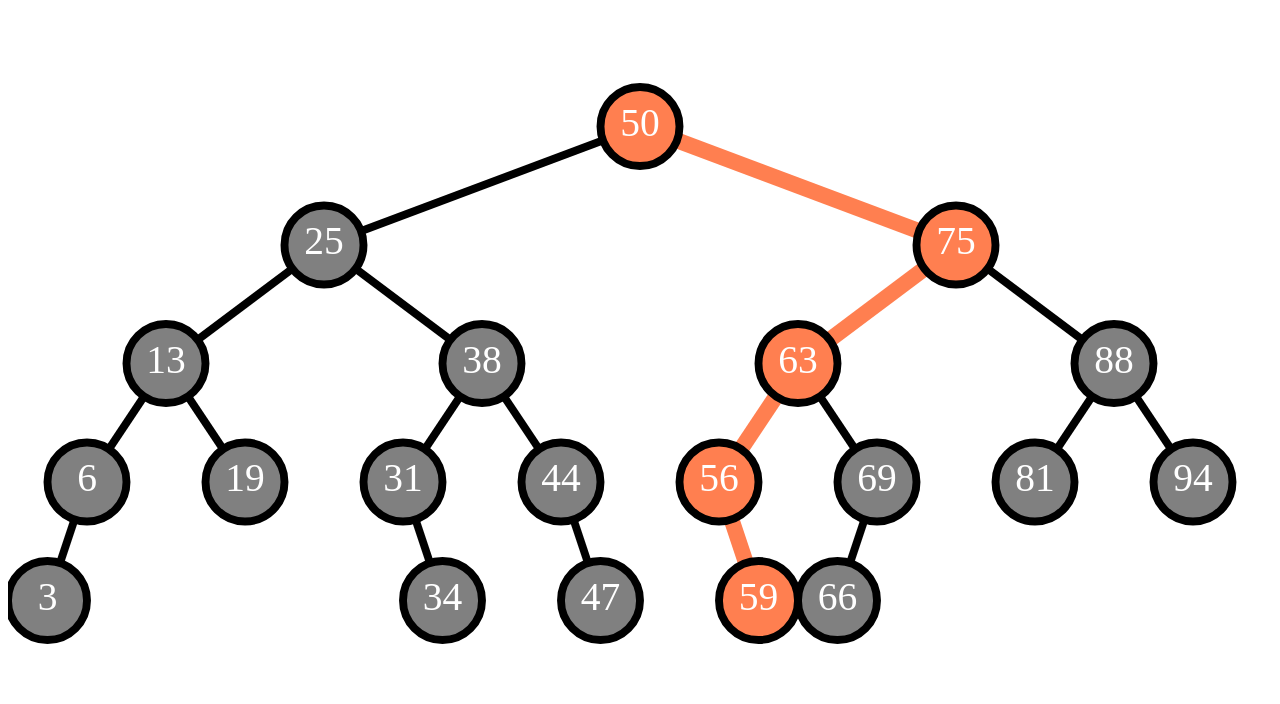
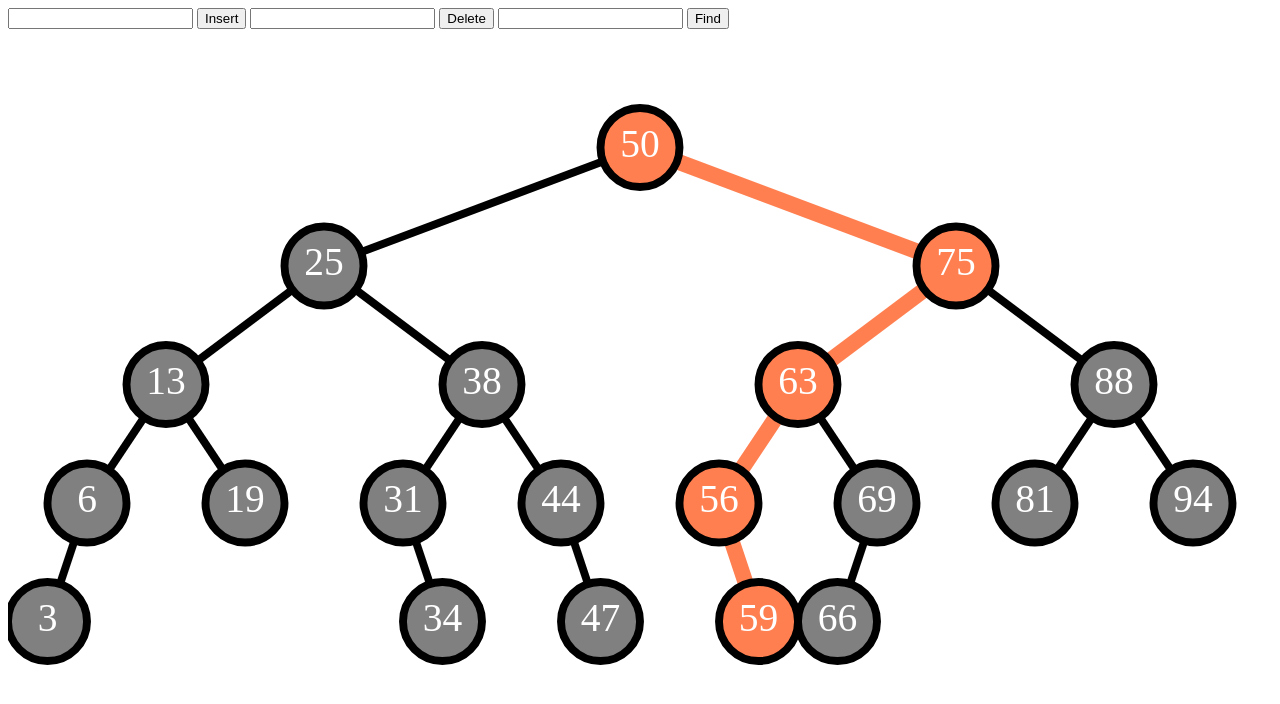
Before and after one commit to GregLahaye/binary-search-tree-visualizer, a plain HTML site: page index.html in a window 1280 px wide. Shown: the top 704 px of the page. Drawn offline with Linux system fonts and the light colour scheme.

Commit message:
add inputs to html

```diff
--- a/index.html
+++ b/index.html
@@ -17,6 +17,15 @@
     </style>
   </head>
   <body>
+    <div>
+      <input type="number" />
+      <button>Insert</button>
+      <input type="number" />
+      <button>Delete</button>
+      <input type="number" />
+      <button>Find</button>
+    </div>
+
     <svg id="visual" viewBox="0 0 100 100"></svg>
 
     <script src="./index.js"></script>
```
